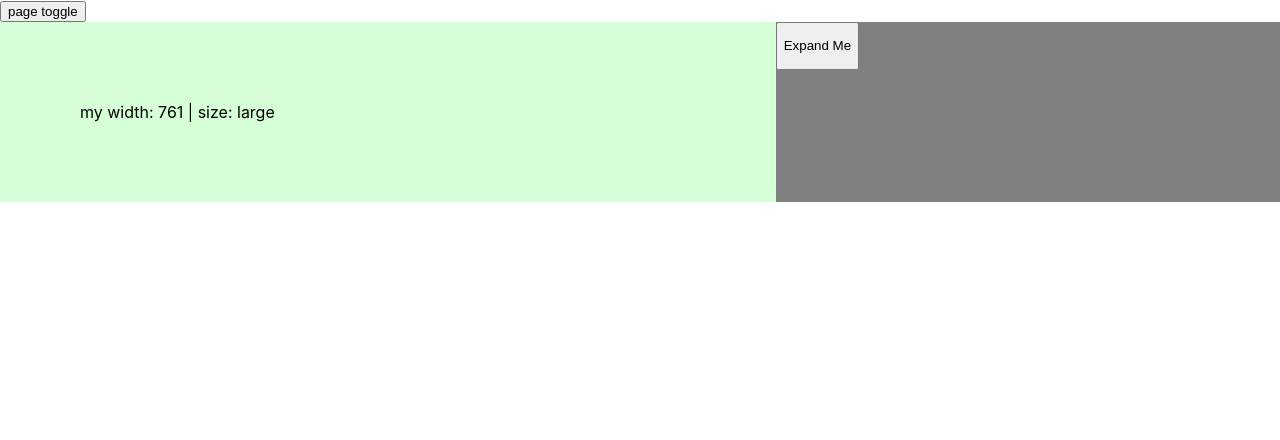
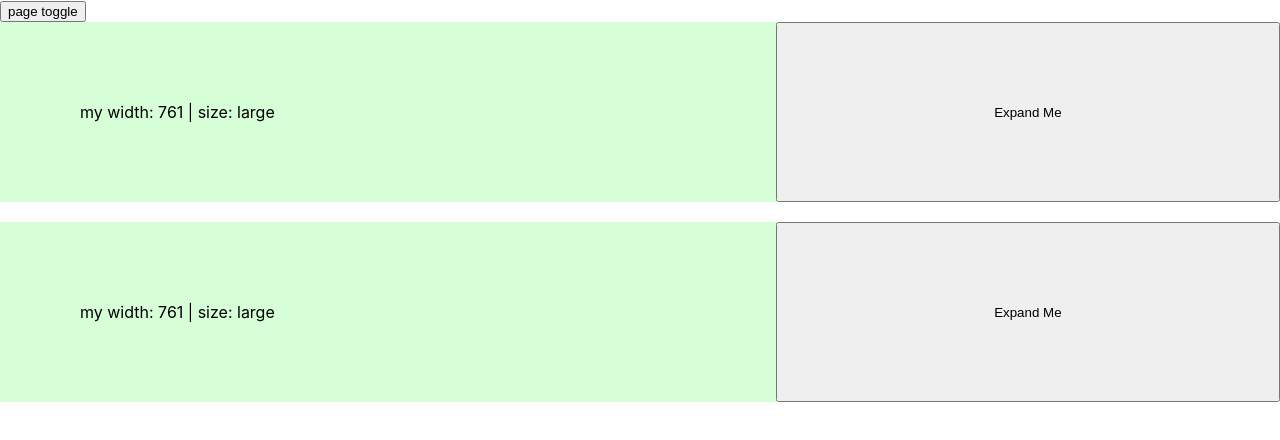
Before and after one commit to AHDesigns/base-react, a React (Create React App) app: page / in a window 1280 px wide. Both pictures are taken after a click on the button "page toggle". Shown: the top 440 px of the page. Built offline with nearby package versions, Linux system fonts and the light colour scheme.

Commit message:
event play

```diff
--- a/src/App.css
+++ b/src/App.css
@@ -27,9 +27,8 @@
   /* opacity: 0.3; */
 }
 
-.u-padding {
-  padding: 80px;
-}
+.u-padding { padding: 80px; }
+.u-fill { width: 100%; height: 100%; }
 
 .blue { background-color: #D6DAFE; }
 .red { background-color: #FED6D6; }
@@ -39,11 +38,20 @@
 .layout-wrapper {
   display: flex;
   flex-flow: row;
+  margin-bottom: 20px;
 }
 
-.expand {
-  background-color: grey;
-  transition: flex-grow 0.3s ease-in-out;
+.transition { transition: flex-grow 0.3s ease-in-out; }
+.animation {
+  animation-name: expander;
+  animation-duration: 2s;
+  /* animation-iteration-count: infinite; */
+}
+
+@keyframes expander {
+  0% {flex-grow: 1;}
+  50% {flex-grow: 2;}
+  100% {flex-grow: 1;}
 }
 
 .expand--large { flex-grow: 2; }
--- a/src/App.js
+++ b/src/App.js
@@ -24,17 +24,26 @@ class App extends Component {
   toggle = () => {
     this.setState(({ page }) => ({ page: !page }));
   };
+
   render() {
     return (
       <WindowWatcher>
         <button onClick={this.toggle}>page toggle</button>
         {!this.state.page && (
-          <div className="layout-wrapper">
-            <div style={{ flexGrow: '1' }}>
-              <Sniffed>{() => {}}</Sniffed>
+          <React.Fragment>
+            <div className="layout-wrapper">
+              <div style={{ flexGrow: '1' }}>
+                <Sniffed>{() => {}}</Sniffed>
+              </div>
+              <Expand growStyle="transition" />
             </div>
-            <Expand />
-          </div>
+            <div className="layout-wrapper">
+              <div style={{ flexGrow: '1' }}>
+                <Sniffed>{() => {}}</Sniffed>
+              </div>
+              <Expand growStyle="animation" />
+            </div>
+          </React.Fragment>
         )}
         {this.state.page && (
           <div className="App">
--- a/src/Expand.jsx
+++ b/src/Expand.jsx
@@ -1,8 +1,47 @@
 import React from 'react';
 
+import { debounceWithoutId } from './debounce';
+
+function mutationCallback(mutationsList, observer) {
+  console.log('called');
+  console.log(observer);
+  console.log(mutationsList);
+  for (var mutation of mutationsList) {
+    if (mutation.type == 'childList') {
+      console.log('A child node has been added or removed.');
+    } else if (mutation.type == 'attributes') {
+      console.log('The ' + mutation.attributeName + ' attribute was modified.');
+    }
+  }
+}
+function resizeCallback(entries) {
+  console.log('called');
+  console.log(entries);
+  // for (let entry of entries) {
+  //   entry.target.style.borderRadius =
+  //     Math.max(0, 250 - entry.contentRect.width) + 'px';
+  // }
+}
+
 export class Expand extends React.Component {
+  componentDidMount() {
+    this.state.self.current.getBoundingClientRect();
+    var config = { attributes: true, childList: true, subtree: true };
+
+    this.state.observer.observe(this.state.self.current, config);
+  }
+
+  componentWillUnmount() {
+    this.state.observer.disconnect();
+  }
+
   state = {
-    expanded: false
+    expanded: false,
+    self: React.createRef(),
+    // observer: new ResizeObserver(e => {
+    //   resizeCallback(e);
+    // })
+    observer: new MutationObserver(mutationCallback)
   };
 
   toggle = () => {
@@ -12,11 +51,12 @@ export class Expand extends React.Component {
   render() {
     return (
       <div
-        className={`expand ${
+        ref={this.state.self}
+        className={`${this.props.growStyle} ${
           this.state.expanded ? 'expand--large' : 'expand--small'
         }`}
       >
-        <button onClick={this.toggle}>
+        <button className="u-fill" onClick={this.toggle}>
           {this.state.expanded ? <p>Shrink Me!</p> : <p>Expand Me</p>}
         </button>
       </div>
--- a/src/WindowWatcher.jsx
+++ b/src/WindowWatcher.jsx
@@ -1,4 +1,6 @@
 import React from 'react';
+
+import { debounce } from './debounce';
 
 const globalBreakpoints = {
   small: 420,
@@ -6,16 +8,6 @@ const globalBreakpoints = {
   large: 980,
   xLarge: 1300
 };
-
-const timeouts = {};
-
-export function debounce({ id, fn, timeout = 400 }) {
-  clearTimeout(timeouts[id]);
-  timeouts[id] = setTimeout(() => {
-    delete timeouts[id];
-    fn();
-  }, timeout);
-}
 
 const WindowSizeContext = React.createContext({ windowWidth: 0, height: 0 });
 export const WindowConsumer = WindowSizeContext.Consumer;
@@ -26,6 +18,14 @@ export class WindowWatcher extends React.Component {
   componentDidMount() {
     window.addEventListener('resize', this.queueWindowCalc);
     this.getWindowSize();
+    window.addEventListener('transitionend', function(e) {
+      console.log('called')
+      console.log(e)
+    });
+    window.addEventListener('animationiteration', function(e) {
+      console.log('called')
+      console.log(e)
+    });
   }
 
   componentWillUnmount() {
@@ -66,7 +66,7 @@ export class WindowWatcher extends React.Component {
   };
 
   queueWindowCalc = () => {
-    debounce({ fn: this.getWindowSize });
+    debounce({ id: 'window', fn: this.getWindowSize });
   };
 
   render() {
--- /dev/null
+++ b/src/debounce.js
@@ -0,0 +1,21 @@
+const timeouts = {};
+
+export const id = () => Math.floor(Math.random() * Math.floor(10000));
+
+export function debounce({ id, fn, timeout = 400 }) {
+  clearTimeout(timeouts[id]);
+  timeouts[id] = setTimeout(() => {
+    delete timeouts[id];
+    fn();
+  }, timeout);
+}
+
+
+export const debounceWithoutId = (callback, wait = 400) => {
+  let timeout;
+  return (params) => {
+    console.log(params)
+    clearTimeout(timeout);
+    timeout = setTimeout(params => callback(params), wait);
+  };
+};
--- a/src/sizeSniffer.jsx
+++ b/src/sizeSniffer.jsx
@@ -14,7 +14,6 @@ export const SizeSniffer = ({ children }) => (
 
 class SizeSnifferChild extends React.Component {
   state = {
-    id: Math.floor(Math.random() * Math.floor(10000)),
     self: React.createRef()
   };
 
```
